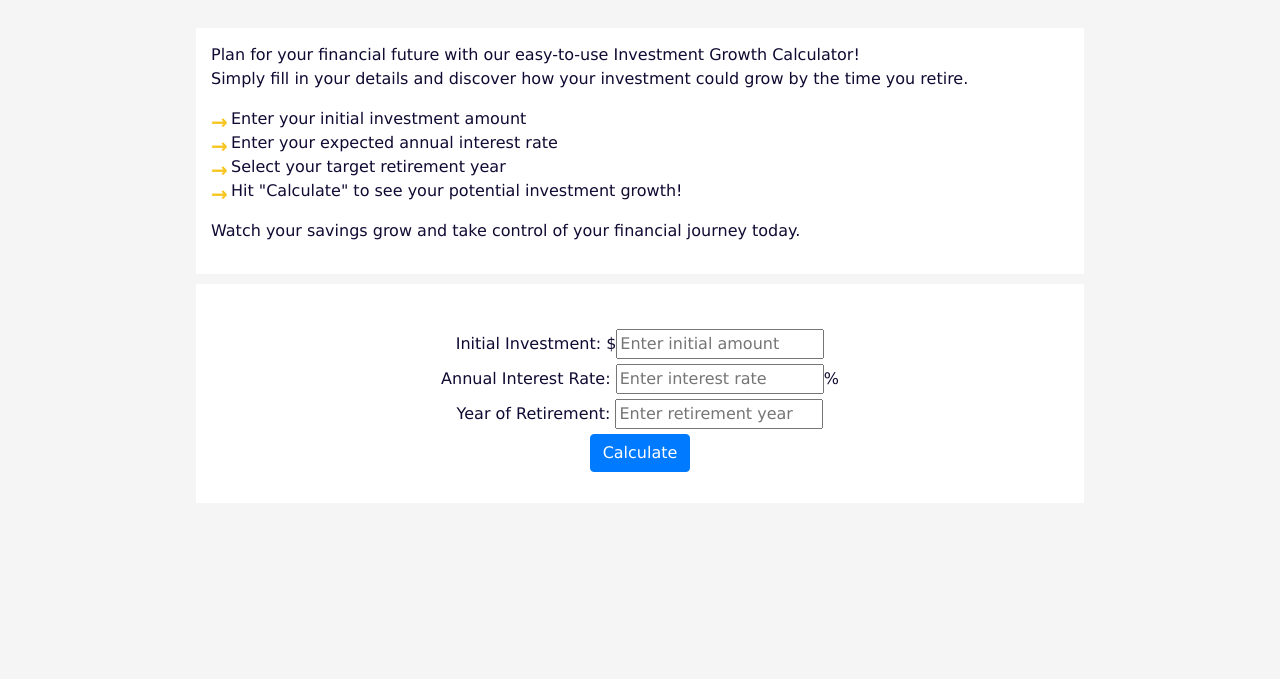
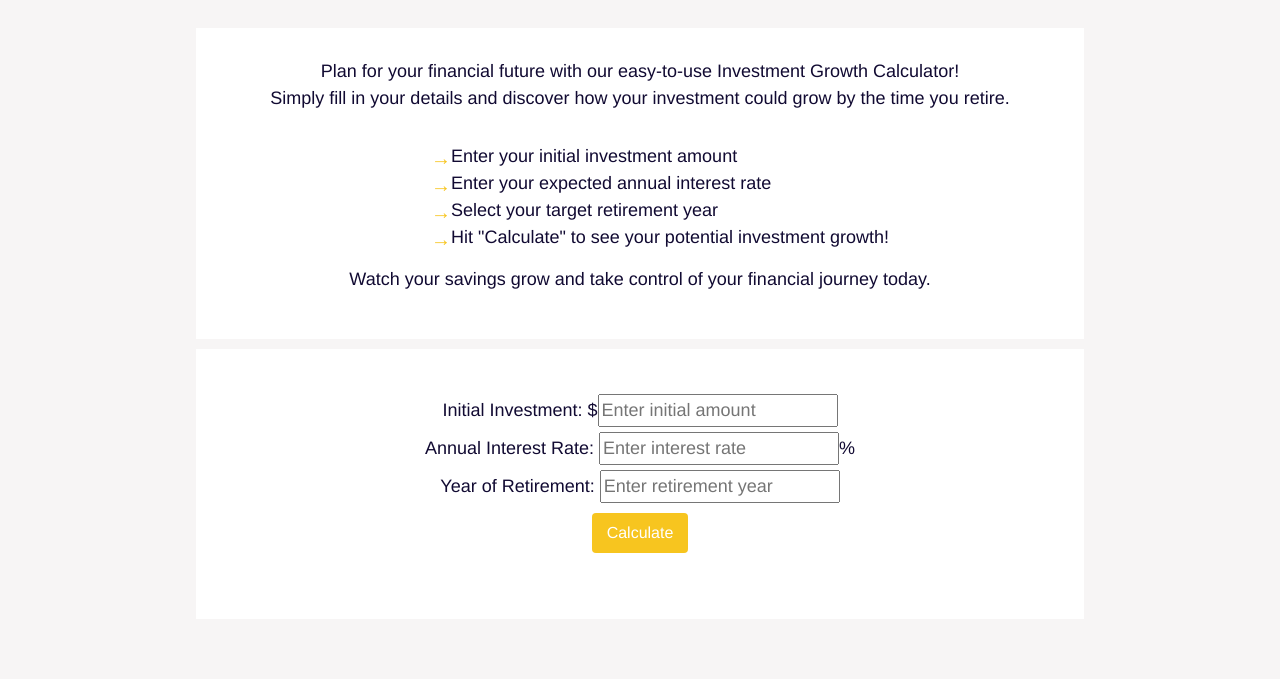
Before and after one commit to MiriamIny/InvestVision, a plain HTML site: page index.html in a window 1280 px wide. Shown: the part 121-800 px from the top of the page. Drawn offline with nearby package versions, Linux system fonts and the light colour scheme.

Commit message:
fixed html submit, js result, and updates css

```diff
--- a/index.html
+++ b/index.html
@@ -56,11 +56,11 @@
                 <label for="retirementYr">Year of Retirement: </label>
                 <input type="number" id="retirementYr" name="retirementYr" placeholder="Enter retirement year" required><br>
 
-                <button type="submit" id="calculateBtn" class="btn btn-primary">Calculate</button>
+                <input type="submit" id="calculateBtn" value="Calculate" class="btn btn-primary"></button>
 
             </form>
 
-            <div id="result"><p></p></div>
+            <p id="result-message"></p>
         </article>
 
     </section>
--- a/script.js
+++ b/script.js
@@ -1,6 +1,14 @@
 
-function getCompoundInterest(initialAmount, rate, retirementYr)
+function getCompoundInterest()
 {
+    // Get form values
+    const initialAmount = parseFloat(document.getElementById('initialInvt').value);
+    const rate = parseFloat(document.getElementById('interestRate').value);
+    const retirementYr = parseInt(document.getElementById('retirementYr').value);
+
+    console.log(initialAmount)
+    console.log(rate)
+    console.log(retirementYr)
     // Calculate the number of years until retirement
     const currentYear = parseInt(new Date().getFullYear());
     const time = retirementYr-currentYear;
@@ -9,19 +17,10 @@ function getCompoundInterest(initialAmount, rate, retirementYr)
     const futureValue = initialAmount * Math.pow(1+(rate/100), time);
 
     // Display result
-    const resultDiv = document.getElementById('result');
-    resultDiv.textContent = `Your investment will grow to $${futureValue.toFixed(2)} by the year ${retirementYr}.`;
-    resultDiv.hidden = false;
+    const result = document.getElementById('result-message');
+    result.textContent = `Your investment will grow to $${futureValue.toFixed(2)} by the year ${retirementYr}.`;
+    result.hidden = false;
 
     // Stops the form from submitting and refreshing
     return false;
 }
-document.getElementById('calculateBtn').addEventListener('click', function() {
-
-    // Get form values
-    const initialAmount = parseFloat(document.getElementById('initialInvt').value);
-    const rate = parseFloat(document.getElementById('interestRate').value);
-    const retirementYr = parseInt(document.getElementById('retirementYr').value);
-
-    getCompoundInterest(initialAmount, rate, retirementYr);
-  });
--- a/style.css
+++ b/style.css
@@ -2,29 +2,30 @@
     --color1: hsl(198, 68%, 58%);
     --color2: rgb(247, 197, 31);
     --color3: rgb(17, 10, 50);
+    --bgcolor: rgb(247, 245, 245);
 }
 html {
     scroll-padding-top: 300px;
 }
 
 body {
-    font-family: Verdana, Geneva, Tahoma, sans-serif;
+    font-family: 'Franklin Gothic Medium', 'Arial Narrow', Arial, sans-serif;
     color: var(--color3);
     margin: 0;
-    background-color: whitesmoke;
+    background-color: var(--bgcolor);
     top: 115px;
     bottom: 0;
     position: relative;
     display: flex;
     height: 100%;
+    font-size: large;
 }
 section {
-    background-color: whitesmoke;
+    background-color: var(--bgcolor);
     margin-top: 130px;
     margin-bottom: 100px;
     z-index: 2;
 }
-
 header {
     display: flex;
     box-sizing: border-box;
@@ -39,6 +40,7 @@ header {
     z-index: 3;
 }
 header h1 {
+    font-family: fantasy;
     margin: 0;
     text-align: center;
     align-items: center;
@@ -77,17 +79,20 @@ h2 {
     margin-top: 30px;
     text-decoration: underline var(--color2);
 }
-
+p{
+    text-align: center;
+    padding: 15px;
+}
 img {
     display: block;
-    margin: 0 auto; /* in combination with display block, this centers image */
+    margin: 0 auto; /* in combination with display block to center image */
     max-width: 100%;
     height: auto;
     box-shadow: 10px 10px 5px lightgray;
 }
 
 input[type="submit"] {
-    background-color: var(--color1);
+    background-color: var(--color2);
     margin: 5px;
     color: white;
     border: none;
@@ -95,13 +100,15 @@ input[type="submit"] {
 }
 
 input[type="submit"]:hover {
-    background-color: var(--color2);
-    color: var(--color1);
+    background-color: var(--color1);
+    color: white;
     transform: scale(1.05);
 }
 .arrow-list{
-    list-style-type: none; /* Remove default bullet points */
-    padding-left: 0;
+    list-style-type: none; /* Remove bullet points */
+    display: block;
+    margin: 0 auto;
+    width:fit-content;  /* in combination with display block and margin auto 0 to center */
 }
 
 .arrow-list li {
@@ -110,10 +117,11 @@ input[type="submit"]:hover {
 }
 
 .arrow-list li::before {
-    content: '→'; /* Unicode arrow symbol */
+    content: '→';
     position: absolute;
     left: 0; /* Position the arrow on the left */
-    color: var(--color2); /* Set the color of the arrow */
+    color: var(--color2);
     font-size: 20px;
     font-weight: bold;
+    text-shadow: 10px;
 }
```
